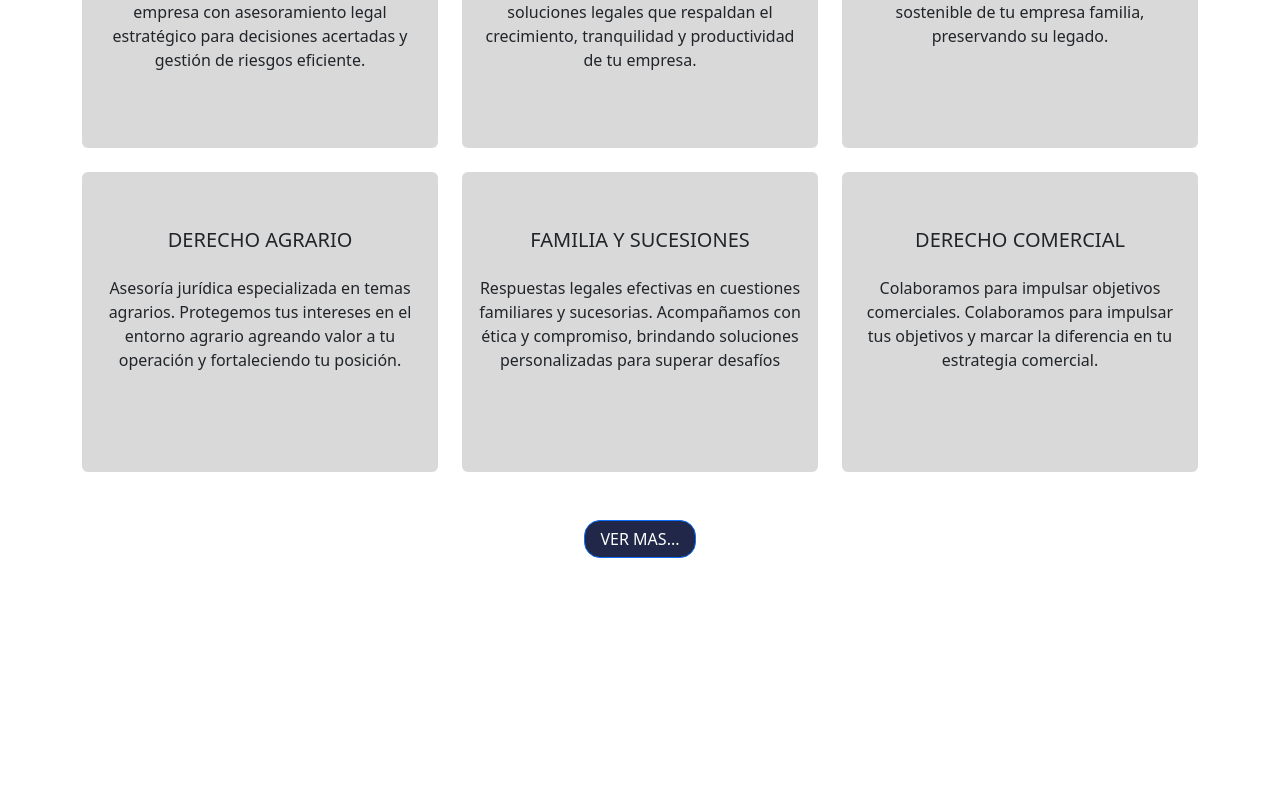
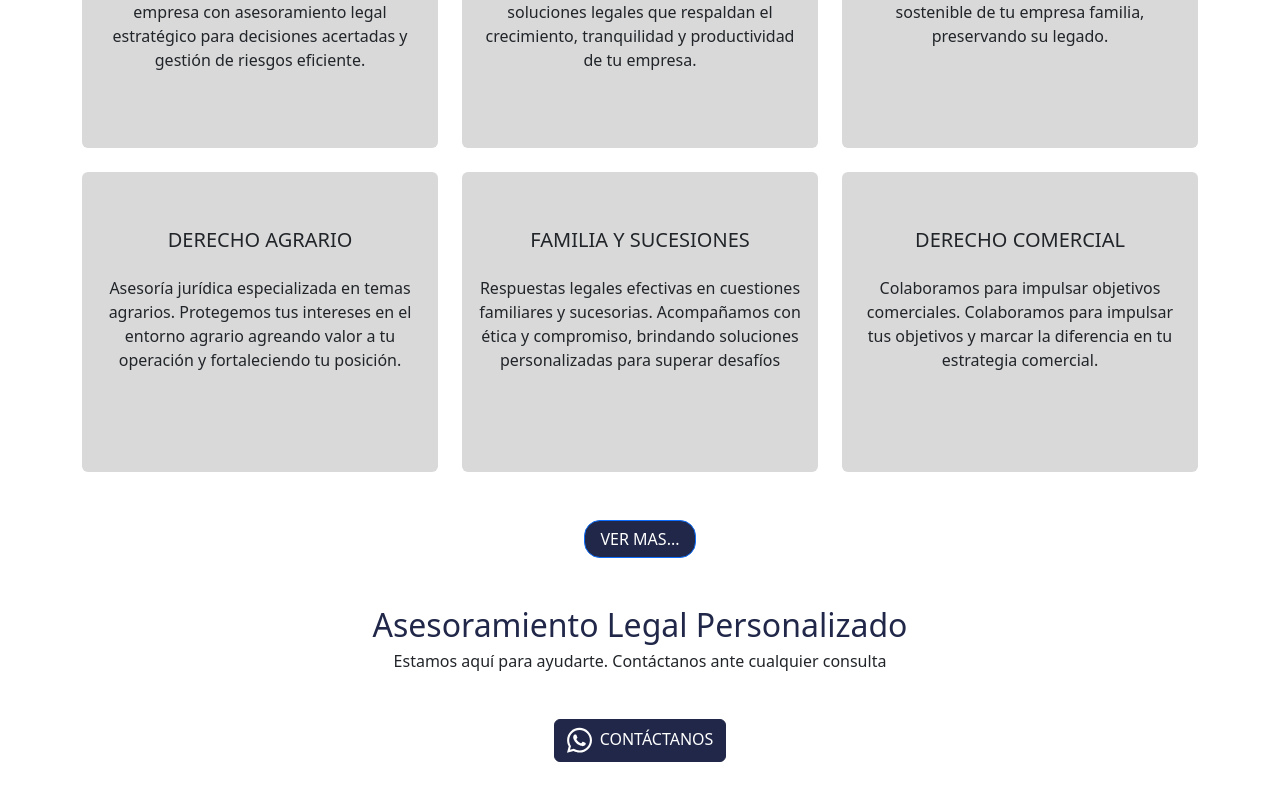
Before and after one commit to SheylaAstorga/EstudioJuridico, a React (Vite) app: page / in a window 1280 px wide. Shown: the part 1585-2385 px from the top of the page. Before the commit the page ends 2143 px from the top, so only its background shows below. Built offline with nearby package versions, Linux system fonts and the light colour scheme; a web font is replaced by a local one.

Commit message:
agregue el maquetado de la seccion de asesoramiento legal y agregue estilo

```diff
--- a/src/App.css
+++ b/src/App.css
@@ -61,3 +61,16 @@
 .botonServicios:hover{
   background-color:rgb(46, 56, 103);
 }
+.logoWhats{
+  width: 25px;
+  margin-right:0.5em;
+}
+
+.botonAsesor{
+  background-color: rgb(32, 39, 72);
+  border-color: rgb(32, 39, 72);
+}
+
+.botonAsesor:hover{
+  background-color: rgb(46, 56, 103);
+}
--- a/src/App.jsx
+++ b/src/App.jsx
@@ -5,6 +5,7 @@
 import BannerPrincipal from "./Pagina Principal/BannerPrincipal";
 import SobreNosotros from "./Pagina Principal/SobreNosotros";
 import Servicios from "./Pagina Principal/Servicios";
+import Asesoramiento from "./Pagina Principal/Asesoramiento";
 
 function App() {
   return (
@@ -14,6 +15,7 @@
     <BannerPrincipal></BannerPrincipal>
     <SobreNosotros></SobreNosotros>
     <Servicios></Servicios>
+    <Asesoramiento></Asesoramiento>
     </>
   );
 }
--- /dev/null
+++ b/src/Pagina Principal/Asesoramiento.jsx
@@ -0,0 +1,16 @@
+import { Button } from "react-bootstrap";
+
+
+const Asesoramiento = () => {
+    return (
+        <section className="my-5 text-center">
+            <h2>Asesoramiento Legal Personalizado</h2>
+            <h6>Estamos aquí para ayudarte. Contáctanos ante cualquier consulta</h6>
+            <div className="mt-5">
+                <Button className="botonAsesor"> <svg xmlns="http://www.w3.org/2000/svg" className="logoWhats" viewBox="0 0 448 512"><path fill="#ffffff" d="M380.9 97.1C339 55.1 283.2 32 223.9 32c-122.4 0-222 99.6-222 222 0 39.1 10.2 77.3 29.6 111L0 480l117.7-30.9c32.4 17.7 68.9 27 106.1 27h.1c122.3 0 224.1-99.6 224.1-222 0-59.3-25.2-115-67.1-157zm-157 341.6c-33.2 0-65.7-8.9-94-25.7l-6.7-4-69.8 18.3L72 359.2l-4.4-7c-18.5-29.4-28.2-63.3-28.2-98.2 0-101.7 82.8-184.5 184.6-184.5 49.3 0 95.6 19.2 130.4 54.1 34.8 34.9 56.2 81.2 56.1 130.5 0 101.8-84.9 184.6-186.6 184.6zm101.2-138.2c-5.5-2.8-32.8-16.2-37.9-18-5.1-1.9-8.8-2.8-12.5 2.8-3.7 5.6-14.3 18-17.6 21.8-3.2 3.7-6.5 4.2-12 1.4-32.6-16.3-54-29.1-75.5-66-5.7-9.8 5.7-9.1 16.3-30.3 1.8-3.7 .9-6.9-.5-9.7-1.4-2.8-12.5-30.1-17.1-41.2-4.5-10.8-9.1-9.3-12.5-9.5-3.2-.2-6.9-.2-10.6-.2-3.7 0-9.7 1.4-14.8 6.9-5.1 5.6-19.4 19-19.4 46.3 0 27.3 19.9 53.7 22.6 57.4 2.8 3.7 39.1 59.7 94.8 83.8 35.2 15.2 49 16.5 66.6 13.9 10.7-1.6 32.8-13.4 37.4-26.4 4.6-13 4.6-24.1 3.2-26.4-1.3-2.5-5-3.9-10.5-6.6z"/></svg>CONTÁCTANOS</Button>
+            </div>
+        </section>
+    );
+};
+
+export default Asesoramiento;
```
